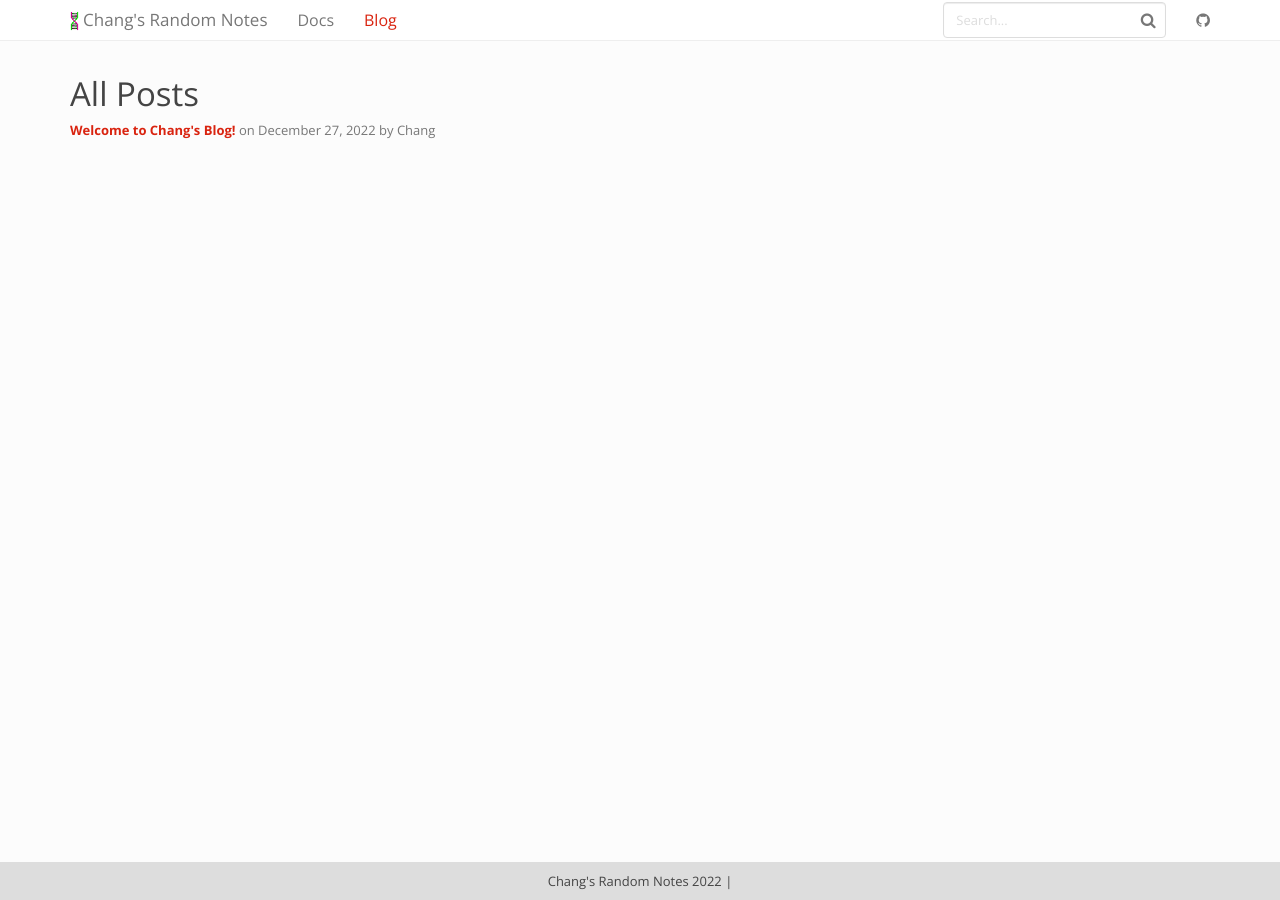
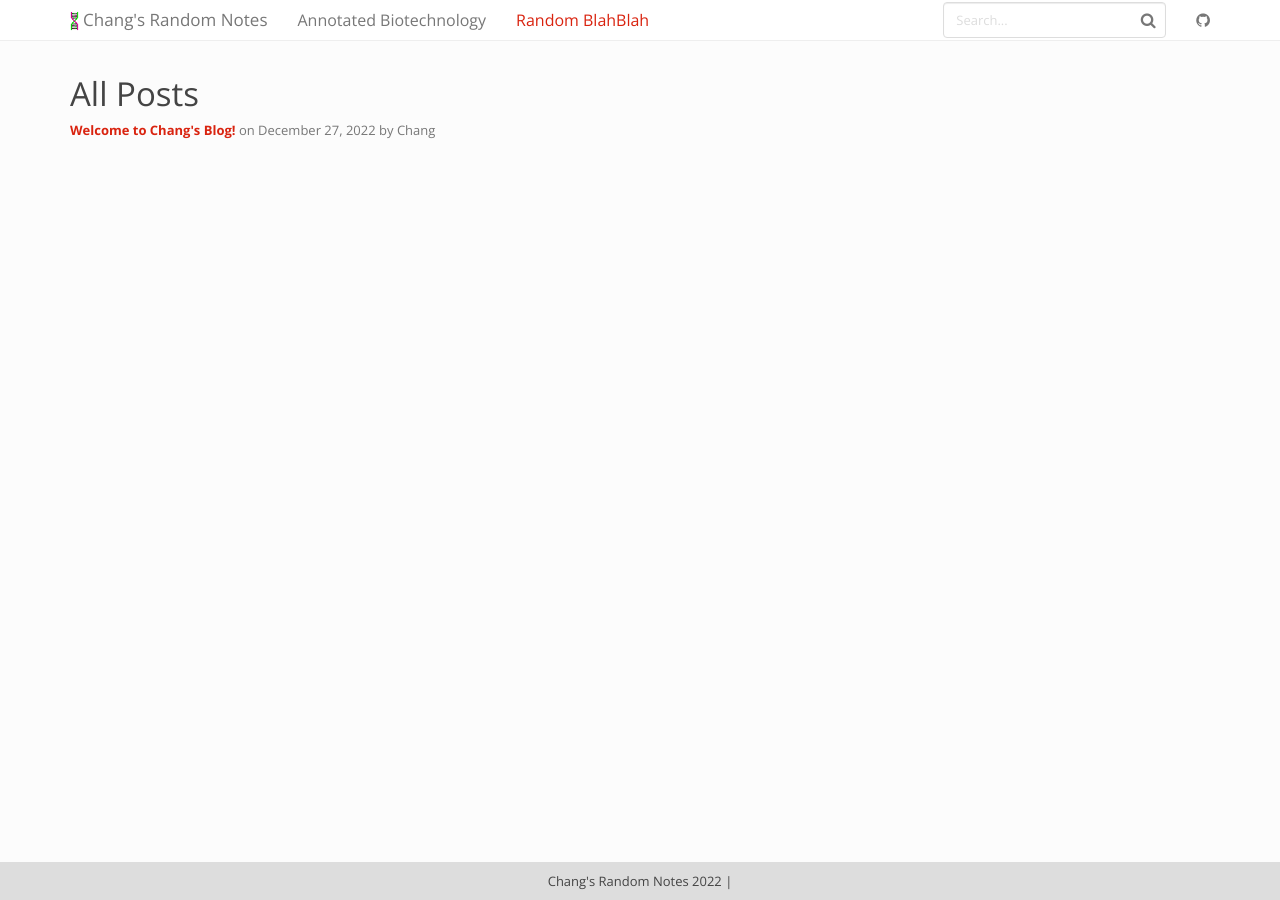
Before and after one commit to changliubio/changliubio.github.io, a Jekyll site: the page built from assets/allposts.html, in a window 1280 px wide. Built offline with Jekyll 4.4.1, drawn with Linux system fonts in a browser that asks for light colours.

Commit message:
Update topnav.html

```diff
--- a/_includes/topnav.html
+++ b/_includes/topnav.html
@@ -13,8 +13,8 @@
         </div>
         <div id="navbar" class="collapse navbar-collapse">
             <ul class="nav navbar-nav">
-                <li {% if page.sectionid=='docs' %} class="active" {% endif %}><a href="{{ "/docs/home/" | relative_url }}">Docs</a></li>
-                <li {% if page.sectionid=='blog' %} class="active" {% endif %}><a href="{{ site.posts.first.url | relative_url }}">Blog</a></li>
+                <li {% if page.sectionid=='docs' %} class="active" {% endif %}><a href="{{ "/docs/home/" | relative_url }}">Annotated Biotechnology</a></li>
+                <li {% if page.sectionid=='blog' %} class="active" {% endif %}><a href="{{ "/blog/" | relative_url }}">Random BlahBlah</a></li>
             </ul>
             <div class="navbar-right">
                 <form class="navbar-form navbar-left">
```
